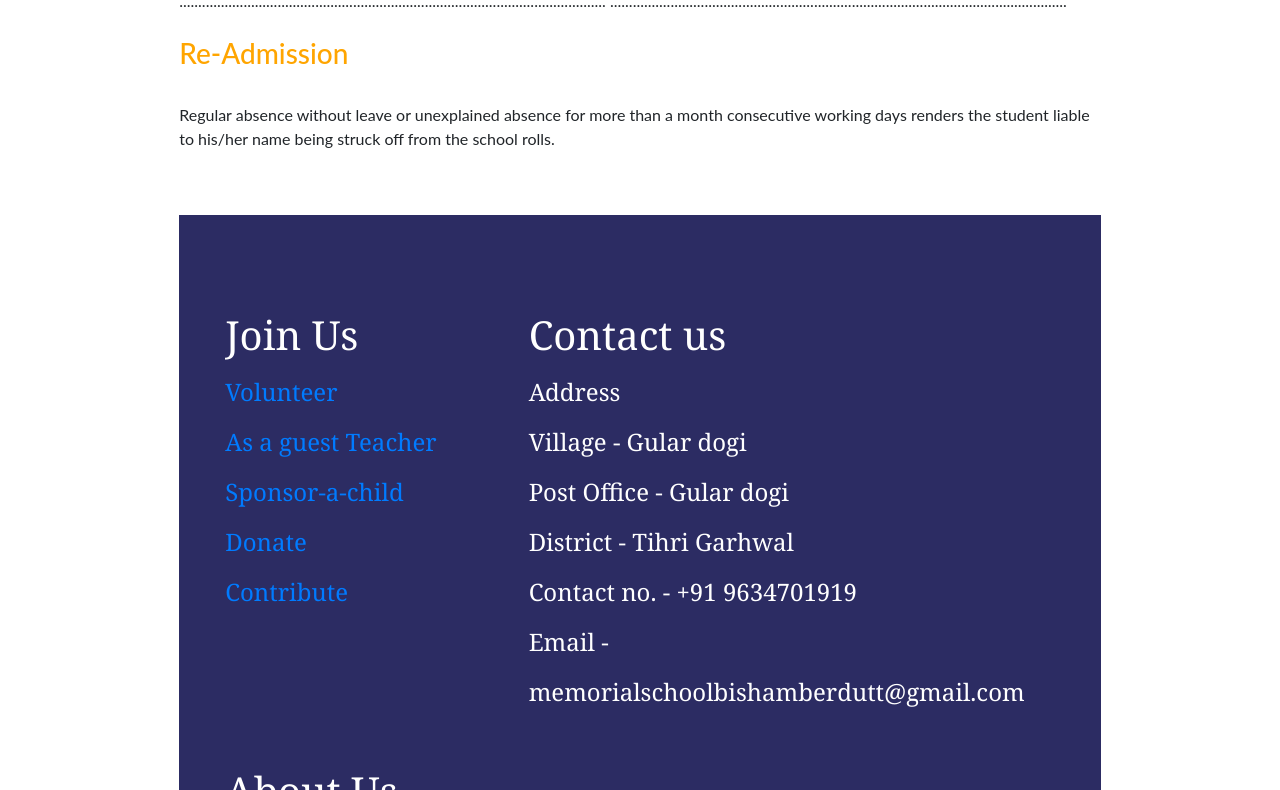
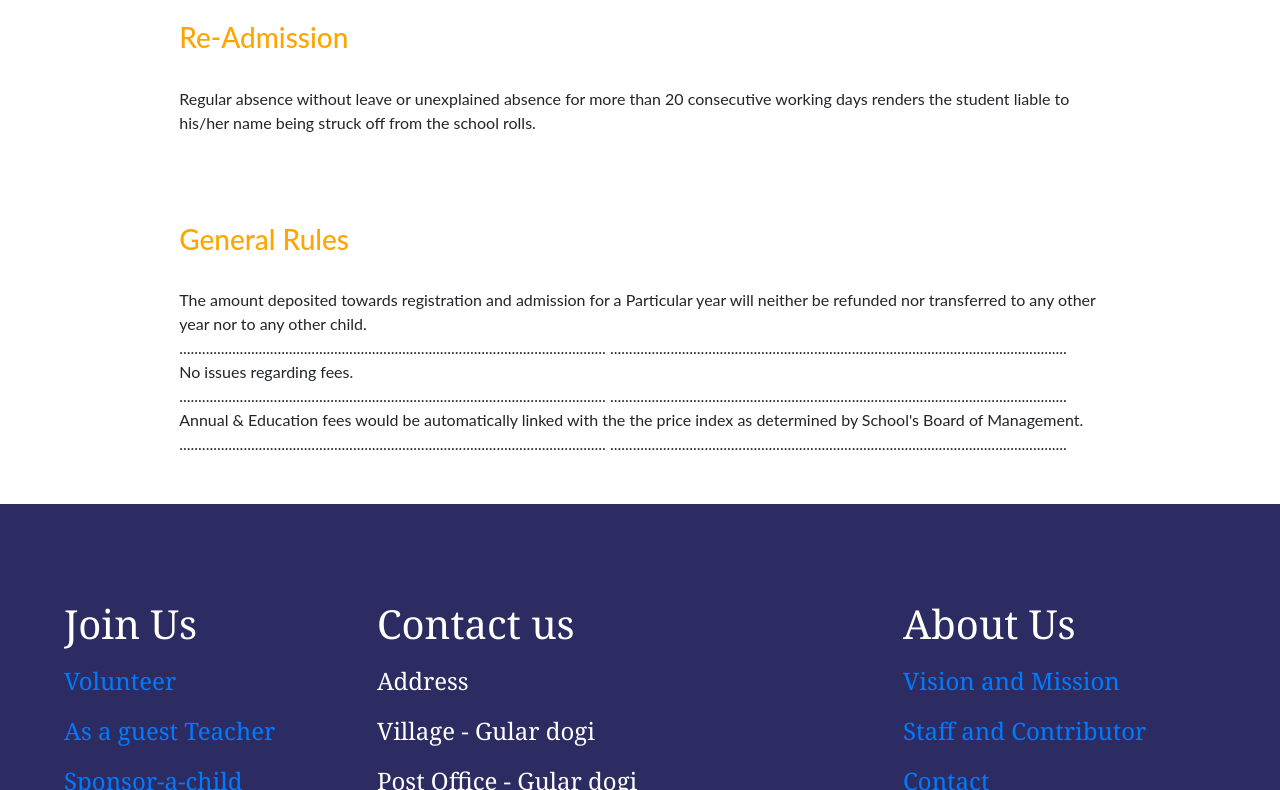
Before and after one commit to shiv2025/school, a plain HTML site: page pages/test.html in a window 1280 px wide. Shown: the part 2010-2800 px from the top of the page. Drawn offline with nearby package versions, Linux system fonts and the light colour scheme.

Commit message:
Update test.html

```diff
--- a/pages/test.html
+++ b/pages/test.html
@@ -491,7 +491,7 @@
 <body>
   <div class="container-fill">
     <img width="100%" src="../images/IMG-20210206-WA0007.jpg">
-    <div style="background-color:pink;padding-bottom: 20px;">
+    <div style="background-color: rgb(56, 55, 55);padding-bottom: 20px;">
       <div class="mission-container">
         <div class="mission-tag"> Mission: </div>
         <div class="mission">Every child has the right to quality education but due to in lack of resources in rural
@@ -551,7 +551,7 @@
   </div>
   <div class="container-sm" style="text-align: left;width:72%;margin: auto;">
     <a>The age criterion for classes higher than 1st follows the same pattern.</a><br>
-    <p>Admissions are open from nursery for this year from march till the month of June. You may contact the office for further information.</p>
+    <br><br>
       <h3 style="color:orange">Documents Required At The Time Of Admission</h3><br>
       <h4 style="color:blue">Pre-Primary</h4>
       <p>Attested photocopy of municipal birth certificate.</p><br>
@@ -569,18 +569,26 @@
         .........................................................................................................................
         </div><br>
         <h3 style="color:orange">Re-Admission</h3><br>
-        <p>Regular absence without leave or unexplained absence for more than a month consecutive working days renders the student liable to his/her name being struck off from the school rolls.
-          </p>
-
+        <p>Regular absence without leave or unexplained absence for more than 20 consecutive working days renders the student liable to his/her name being struck off from the school rolls.
+          <br><br></p>
+          <br><br>
+            <h3 style="color:orange">General Rules</h3><br>
+            <div>The amount deposited towards registration and admission for a Particular year will neither be refunded nor transferred to any other year nor to any other child.</div>
+          <div>.................................................................................................................
+          .........................................................................................................................
+          </div>
+          <div>No issues regarding fees.</div>
+          <div>.................................................................................................................
+            .........................................................................................................................
+            </div>
+          <div>Annual & Education fees would be automatically linked with the the price index as determined by School's Board of Management.</div>
+          <div>.................................................................................................................
+            .........................................................................................................................
+            </div>
+        </div>
 <br><br>
 
-
-
-
-
-
-
-    <div
+<div
       style="background-color:rgb(44, 44, 99);color: white;font-family:Cambria, Cochin, Georgia, Times, 'Times New Roman', serif">
       <br><br><br><br>
       <div class="container-fill" id="footer">
@@ -600,7 +608,7 @@
             Post Office - Gular dogi<br>
             District - Tihri Garhwal<br>
             Contact no. - +91 9634701919<br>
-            Email - memorialschoolbishamberdutt@gmail.com<br><br>
+            Email- memorialschoolbishamberdutt@gmail.com<br><br>
           </div>
           <div class="col-sm">
             <h1>About Us</h1>
```
